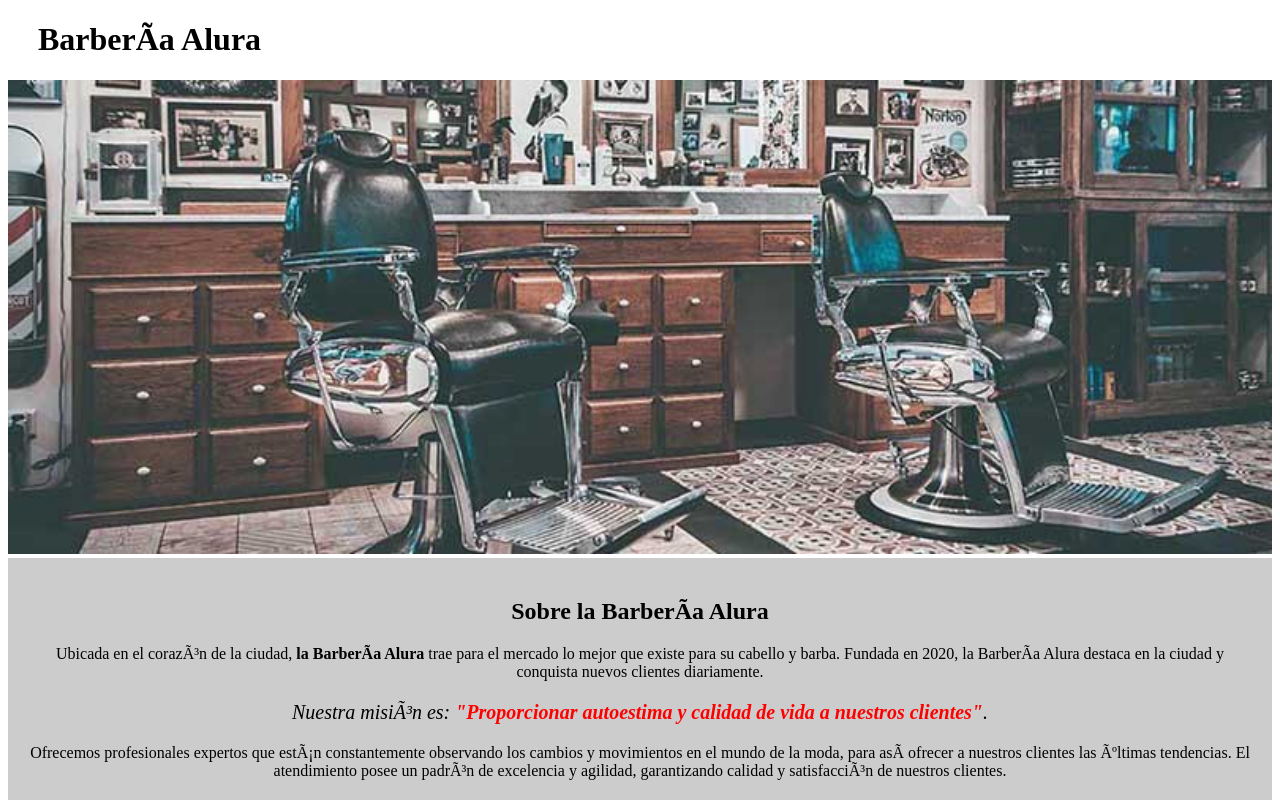
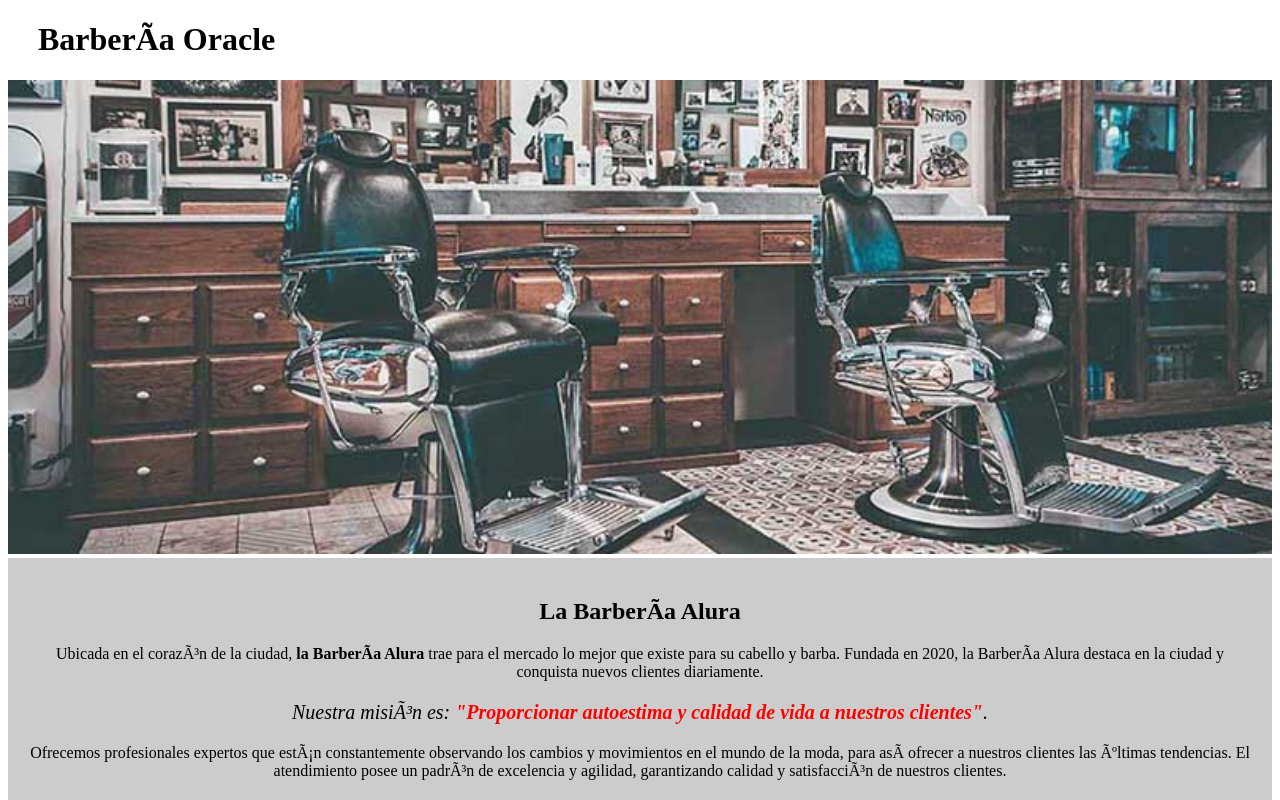
Before and after one commit to linoarroyo/prueba-git, a plain HTML site: page index.html in a window 1280 px wide. Shown: the top 800 px of the page. Drawn offline with Linux system fonts and the light colour scheme.

Commit message:
añadido

```diff
--- a/index.html
+++ b/index.html
@@ -14,7 +14,7 @@
 
         <header>
 
-            <h1 class="titulo-principal">Barbería Alura</h1>
+            <h1 class="titulo-principal">Barbería Oracle</h1>
 
         </header>
 
@@ -22,7 +22,7 @@
 
         <div class="principal">
 
-            <h2 class="titulo-centralizado">Sobre la Barbería Alura</h2>
+            <h2 class="titulo-centralizado">La Barbería Alura</h2>
 
             <p>Ubicada en el corazón de la ciudad, <strong>la Barbería Alura</strong> trae para el mercado lo mejor que existe para su cabello y barba. Fundada en 2020, la Barbería Alura destaca en la ciudad y conquista nuevos clientes diariamente.</p>
 
```
